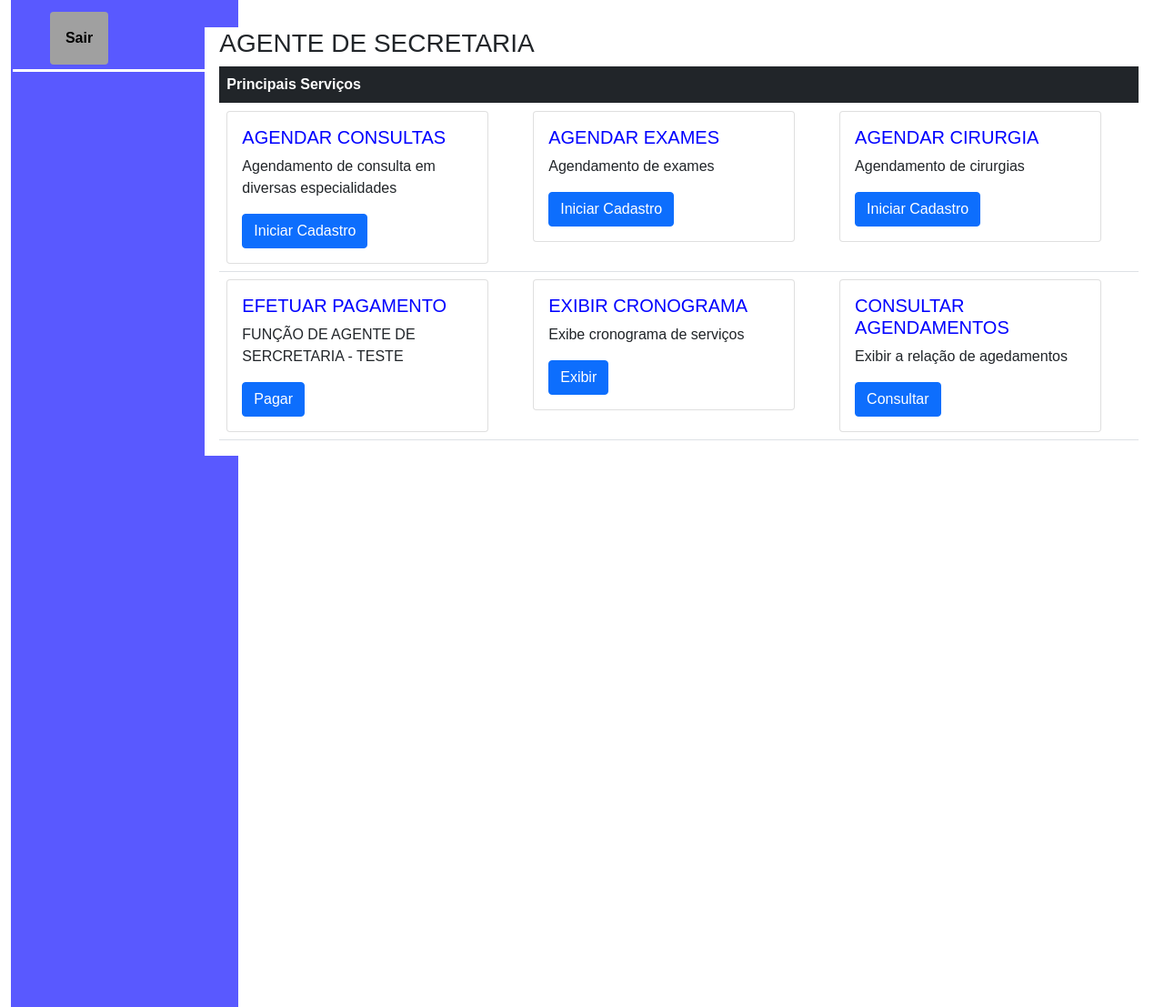
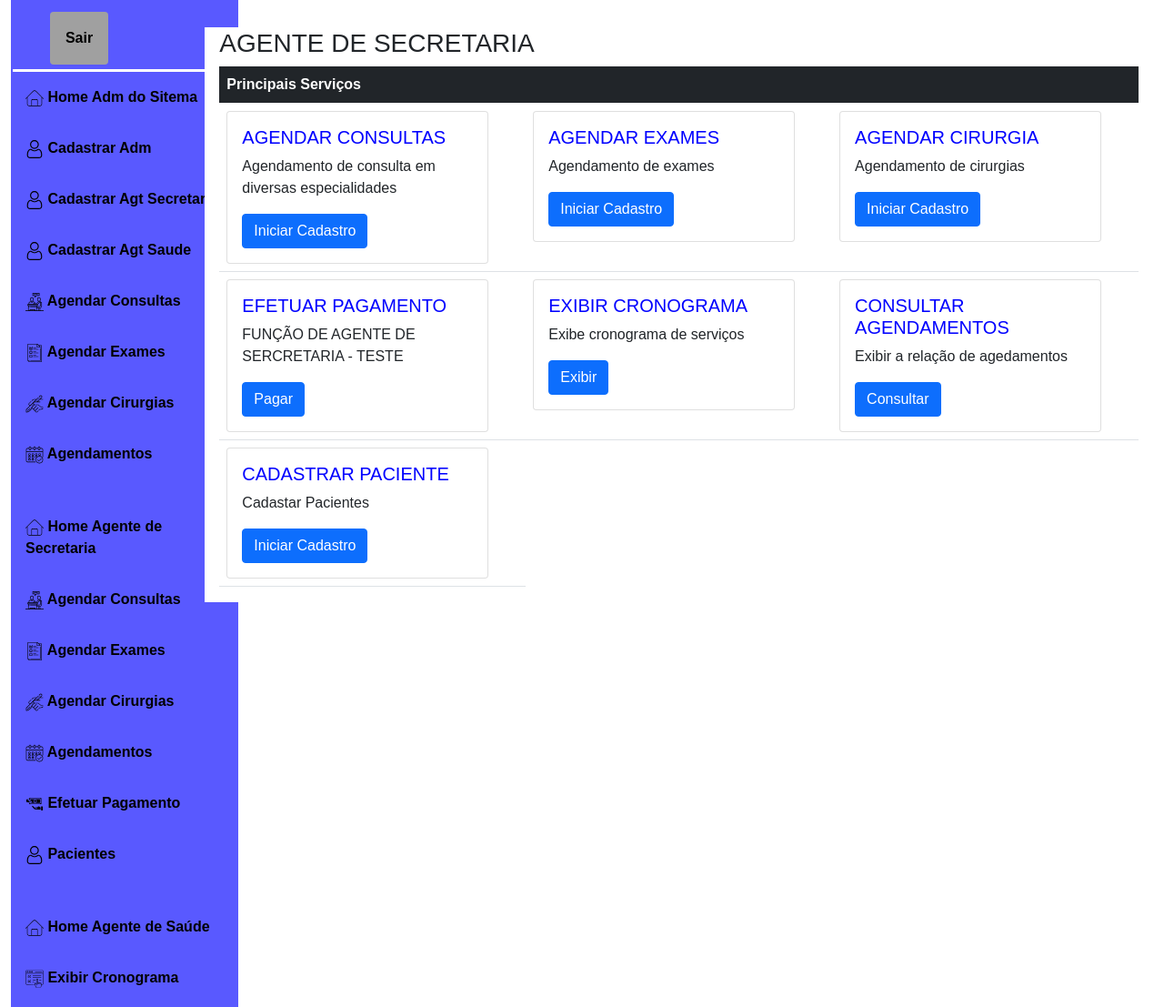
Before and after one commit to EmersonNetero/projetoES, a Django app: page /agtSecretaria/ in a window 1280 px wide. Shown: the part 86-1193 px from the top of the page at 91% size. Run offline with Django 3.2, Linux system fonts and the light colour scheme; data that the repository does not hold is empty.

Commit message:
pequenos ajustes

```diff
--- a/app/templates/base.html
+++ b/app/templates/base.html
@@ -44,28 +44,28 @@
             {% endblock %}
 
             <div class="line"></div>
-            {% if db.tipo_usuario == 'Adm do Sistema' %}
-
+            <a href="/admSistema"> <img src="{% static '/icones/botao-home.svg' %}" alt=""  width="20" height="20"> Home Adm do Sitema</a>
+            <a href="/cadAdmSistema"> <img src="{% static '/icones/user.svg' %}" alt=""  width="20" height="20"> Cadastrar Adm</a>
+            <a href="/cadastrarAgntSecretaria"> <img src="{% static '/icones/user.svg' %}" alt=""  width="20" height="20"> Cadastrar Agt Secretaria</a>
+            <a href="/cadastrarAgntSaude"> <img src="{% static '/icones/user.svg' %}" alt=""  width="20" height="20"> Cadastrar Agt Saude</a>
             <a href="/agendarConsultas"> <img src="{% static '/icones/consulta.svg' %}" alt=""  width="20" height="20"> Agendar Consultas</a>
             <a href="/agendarExames"> <img src="{% static '/icones/exam.svg' %}" alt=""  width="20" height="20"> Agendar Exames</a>
             <a href="/agendarCirurgias"> <img src="{% static '/icones/surgery.svg' %}" alt=""  width="20" height="20"> Agendar Cirurgias</a>
             <a href="/consultarAgendamento"> <img src="{% static '/icones/calendar.svg' %}" alt=""  width="20" height="20"> Agendamentos</a>
-
-            {% elif db.tipo_usuario == 'Agente de Secretaria' %}
-
+            <br>
+            <a href="/agtSecretaria"> <img src="{% static '/icones/botao-home.svg' %}" alt=""  width="20" height="20"> Home Agente de Secretaria</a>
             <a href="/agendarConsultas"> <img src="{% static '/icones/consulta.svg' %}" alt=""  width="20" height="20"> Agendar Consultas</a>
             <a href="/agendarExames"> <img src="{% static '/icones/exam.svg' %}" alt=""  width="20" height="20"> Agendar Exames</a>
             <a href="/agendarCirurgias"> <img src="{% static '/icones/surgery.svg' %}" alt=""  width="20" height="20"> Agendar Cirurgias</a>
             <a href="/consultarAgendamento"> <img src="{% static '/icones/calendar.svg' %}" alt=""  width="20" height="20"> Agendamentos</a>
             <a href="/telapagamento"> <img src="{% static '/icones/pagamento (1).svg' %}" alt=""  width="20" height="20"> Efetuar Pagamento</a>
-            <a href="/cronograma"> <img src="{% static '/icones/rede.svg' %}" alt=""  width="20" height="20"> Pacientes</a>
+            <a href="/cadastrarPaciente"> <img src="{% static '/icones/user.svg' %}" alt=""  width="20" height="20"> Pacientes</a>
 
-            {% elif db.tipo_usuario == 'Agente de Saúde' %}
-
+            <br>
+            <a href="/agtSaude"> <img src="{% static '/icones/botao-home.svg' %}" alt=""  width="20" height="20"> Home Agente de Saúde</a>
             <a href="/cronogramaAgtSaude/{{user.first_name}}"> <img src="{% static '/icones/rede.svg' %}" alt=""  width="20" height="20"> Exibir Cronograma </a>
             <a href="/consultaProntuarios"> <img src="{% static '/icones/exam.svg' %}" alt=""  width="20" height="20"> Visualizar Prontuário </a>
 
-            {% endif %}
 
           </ul>
 
--- a/clinica/settings.py
+++ b/clinica/settings.py
@@ -87,8 +87,8 @@ DATABASES = {
     'default': {
         'ENGINE': 'django.db.backends.postgresql_psycopg2',
         'NAME': 'dbCentroMedico',
-        'USER': 'adriano',
-        'PASSWORD': 'adriano10',
+        'USER': 'postgres',
+        'PASSWORD': 'postgres',
         'HOST': 'localhost',
         'PORT': '5432',
     }
--- a/pessoa/templates/menuAdmSistema.html
+++ b/pessoa/templates/menuAdmSistema.html
@@ -140,7 +140,7 @@
         <td>
             <div class="card" style="width: 18rem;">
                 <div class="card-body">
-                    <h5 class="card-title" style="color: blue">EDITAR TODOS USUÁRIOS</h5>
+                    <h5 class="card-title" style="color: blue">EDITAR USUÁRIOS</h5>
                     <p class="card-text">Editar usuários do sistema</p>
                     <a href="/usuarios" class="btn btn-primary">Editar</a>
                 </div>
--- a/pessoa/templates/menuAgtSecretaria.html
+++ b/pessoa/templates/menuAgtSecretaria.html
@@ -69,7 +69,17 @@
             </div>
         </td>
     </tr>
-
+    <tr>
+        <td>
+            <div class="card" style="width: 18rem;">
+                <div class="card-body">
+                    <h5 class="card-title" style="color: blue">CADASTRAR PACIENTE</h5>
+                    <p class="card-text">Cadastar Pacientes</p>
+                    <a href="/cadastrarPaciente" class="btn btn-primary">Iniciar Cadastro</a>
+                </div>
+            </div>
+        </td>
+    </tr>
 
 </table>
 
--- a/pessoa/views.py
+++ b/pessoa/views.py
@@ -450,7 +450,7 @@ def addProcedimento(request, age_id):
 
 ###
 def viewAgendamentoEsp(request, sau_id):
-    agendamentosEsp : {}
+    agendamentosEsp = {}
     agendamentos = Agendamento.objects.filter(confirmado=False, fk_agente_saude=sau_id) #AQUI SERÁ True
     agendamentosEsp = {
         'result': agendamentos,
```
Also changed, not shown: app/static/fotos/2add0ea0008a50ef5537975235459af2_iMI0Lye.jpg (added), app/static/fotos/bolo.jpg (added), pessoa/migrations/0001_initial.py, 1 other file.
